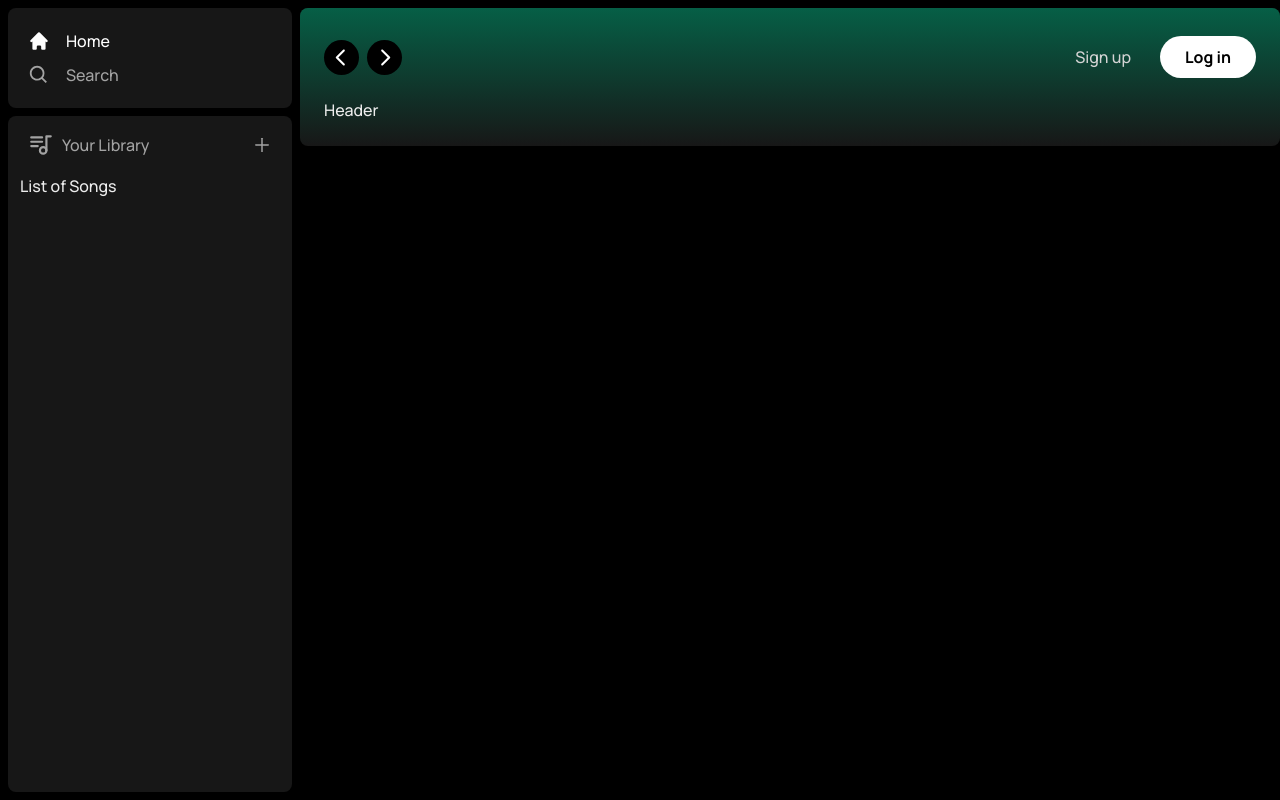
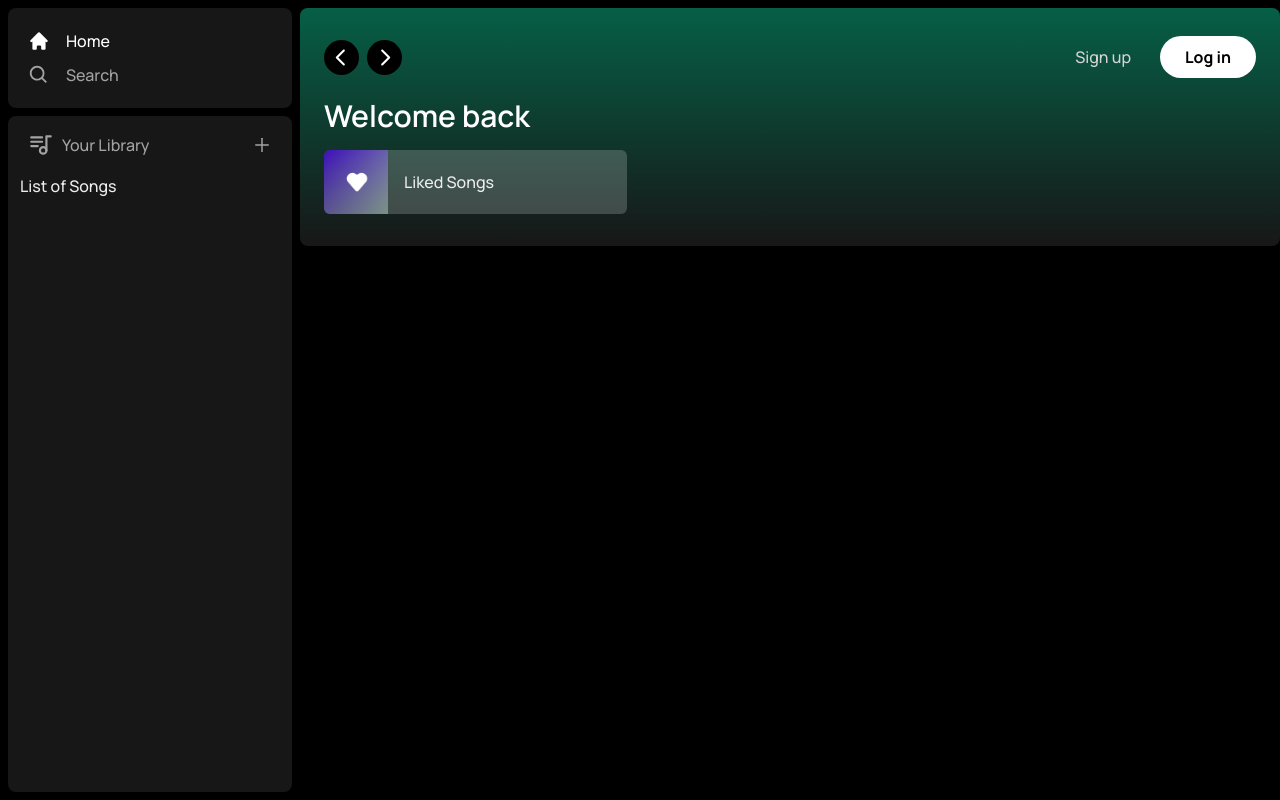
Before and after one commit to tonymichael00/shoozic, a Next.js app: page / in a window 1280 px wide. Built offline with nearby package versions, Linux system fonts and the light colour scheme.

Commit message:
fixing tailwind intellisense

```diff
--- a/app/(site)/page.tsx
+++ b/app/(site)/page.tsx
@@ -1,4 +1,5 @@
 import Header from "@/components/Header";
+import ListItem from "@/components/ListItem";
 import { ModeToggle } from "@/components/ui/toggle-mode";
 
 export default function Home() {
@@ -8,7 +9,21 @@
         className="h-full w-full overflow-hidden
       overflow-y-auto rounded-lg bg-neutral-900"
       >
-        <Header>Header</Header>
+        <Header>
+          <div className="mb-2">
+            <h1 className="text-3xl font-semibold text-white">Welcome back</h1>
+            <div
+              className="mt-4 grid grid-cols-1 gap-3
+            sm:grid-cols-2 xl:grid-cols-3 2xl:grid-cols-4"
+            >
+              <ListItem
+                image="/images/liked.png"
+                name="Liked Songs"
+                href="liked"
+              />
+            </div>
+          </div>
+        </Header>
 
         {/* <ModeToggle /> */}
       </div>
--- /dev/null
+++ b/components/ListItem.tsx
@@ -0,0 +1,41 @@
+"use client";
+
+import Image from "next/image";
+import { useRouter } from "next/navigation";
+import { FaPlay } from "react-icons/fa";
+
+interface ListItemProps {
+  image: string;
+  name: string;
+  href: string;
+}
+
+const ListItem: React.FC<ListItemProps> = ({ image, name, href }) => {
+  const router = useRouter();
+
+  const onClick = () => {
+    router.push(href);
+  };
+
+  return (
+    <button
+      className="group relative flex items-center gap-x-4 overflow-hidden
+    rounded-md bg-neutral-100/20 pr-4 transition hover:bg-neutral-100/20"
+      onClick={onClick}
+    >
+      <div className="relative min-h-[64px] min-w-[64px]">
+        <Image className="object-cover" fill src={image} alt="Image" />
+      </div>
+      <p className="truncate py-5 font-medium">{name}</p>
+      <div
+        className="absolute right-5 flex items-center justify-center
+      rounded-full bg-green-500 p-4 opacity-0 drop-shadow-md transition
+      hover:scale-110 group-hover:opacity-100"
+      >
+        <FaPlay className="text-black" />
+      </div>
+    </button>
+  );
+};
+
+export default ListItem;
```
Also changed, not shown: public/images/liked.png (added).
